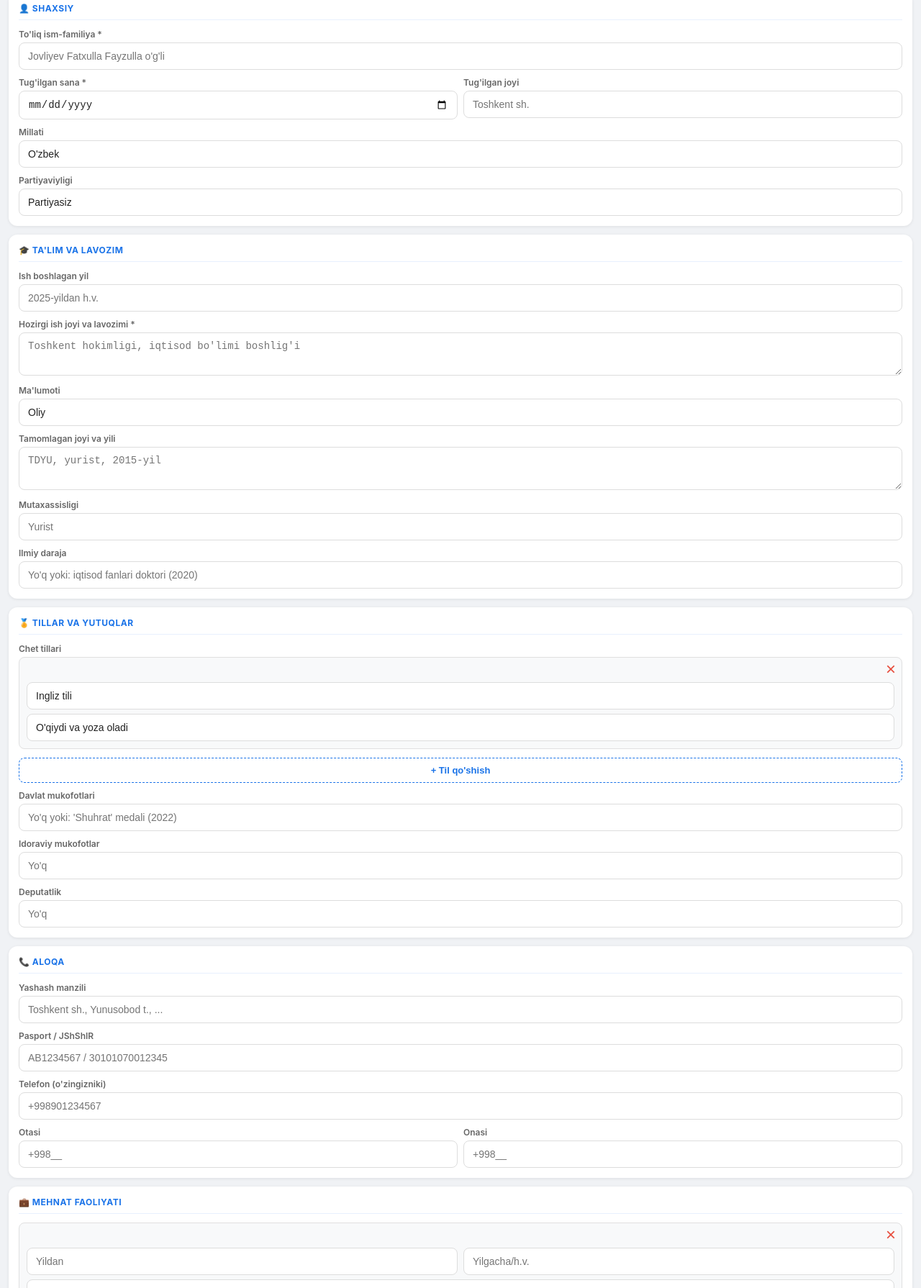
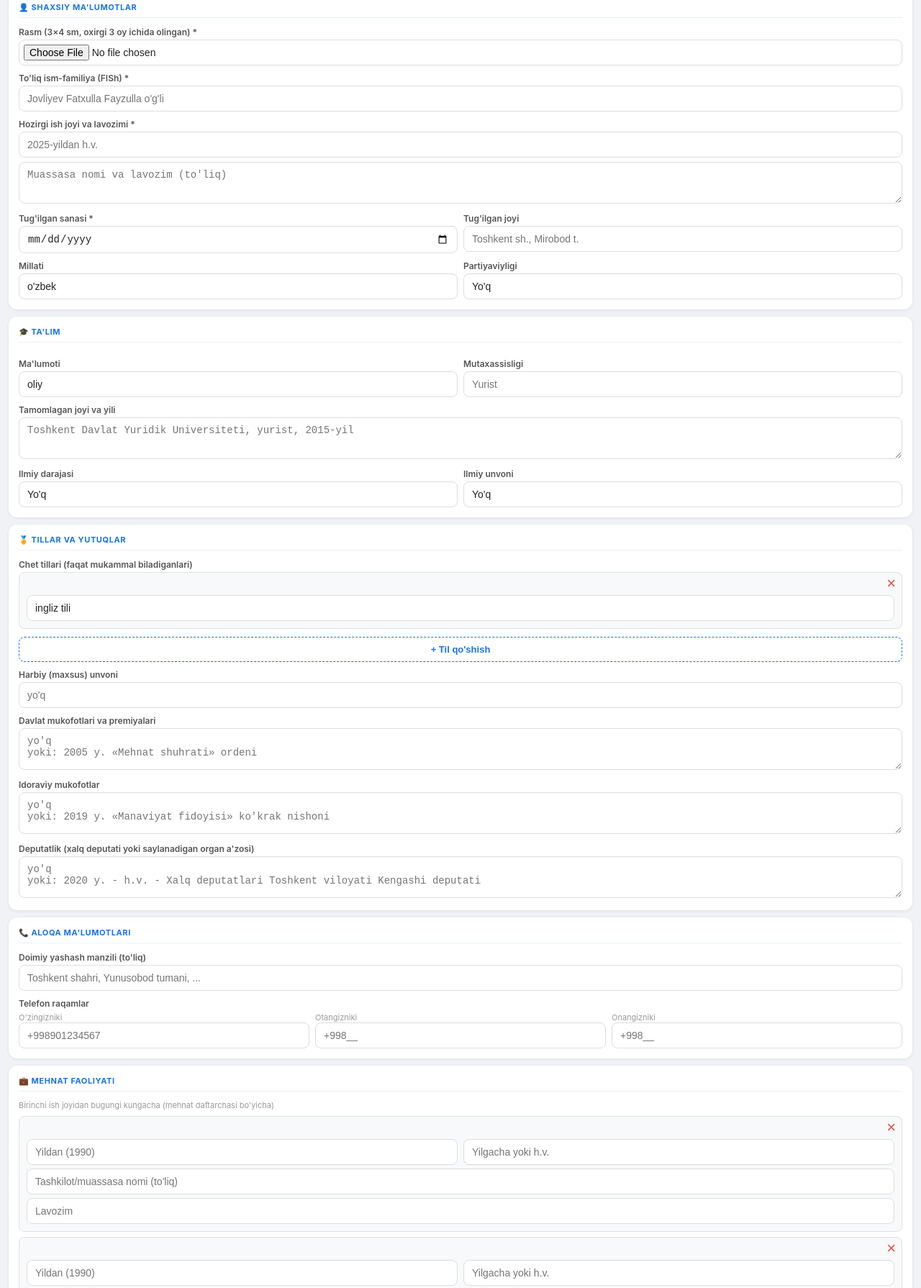
Before and after one commit to worldwiserme-crypto/obektivka-miniapp, a plain HTML site: page index.html in a window 1280 px wide. Shown: the part 67-1857 px from the top of the page at 72% size. Drawn offline with Linux system fonts and the light colour scheme.

Commit message:
Update index.html for localization and styling

```diff
--- a/index.html
+++ b/index.html
@@ -3,106 +3,182 @@
 <head>
 <meta charset="UTF-8">
 <meta name="viewport" content="width=device-width, initial-scale=1.0, maximum-scale=1.0">
-<title>Obektivka</title>
+<title>Ma'lumotnoma</title>
 <script src="https://telegram.org/js/telegram-web-app.js"></script>
 <style>
 *{box-sizing:border-box;margin:0;padding:0}
 body{font-family:-apple-system,sans-serif;background:#f0f2f5;color:#222;padding:12px 12px 40px;font-size:14px}
-h2{text-align:center;margin:8px 0 16px;font-size:18px;color:#1a73e8}
-.card{background:#fff;border-radius:12px;padding:14px;margin-bottom:12px;box-shadow:0 1px 4px rgba(0,0,0,.08)}
-.card h3{font-size:12px;color:#1a73e8;text-transform:uppercase;letter-spacing:.5px;margin-bottom:12px;padding-bottom:8px;border-bottom:1px solid #e8f0fe}
-label{display:block;font-weight:600;font-size:12px;color:#666;margin:10px 0 4px}
-input,select,textarea{width:100%;padding:10px 12px;border:1.5px solid #ddd;border-radius:8px;font-size:14px;background:#fff;color:#222;-webkit-appearance:none;appearance:none;outline:none}
+h2{text-align:center;margin:8px 0 16px;font-size:17px;color:#1a73e8}
+.card{background:#fff;border-radius:12px;padding:14px;margin-bottom:10px;box-shadow:0 1px 4px rgba(0,0,0,.08)}
+.card h3{font-size:11px;color:#1a73e8;text-transform:uppercase;letter-spacing:.6px;margin-bottom:12px;padding-bottom:7px;border-bottom:1px solid #e8f0fe}
+label{display:block;font-weight:600;font-size:12px;color:#555;margin:10px 0 3px}
+input,select,textarea{width:100%;padding:9px 11px;border:1.5px solid #ddd;border-radius:8px;font-size:14px;background:#fff;color:#222;-webkit-appearance:none;appearance:none;outline:none}
 input:focus,select:focus,textarea:focus{border-color:#1a73e8}
-textarea{min-height:60px;resize:vertical}
+textarea{min-height:58px;resize:vertical}
 .row{display:flex;gap:8px}
 .row>*{flex:1;min-width:0}
-.item{background:#f8f9fa;border:1px solid #e0e0e0;border-radius:8px;padding:28px 10px 10px;margin-bottom:8px;position:relative}
-.del{position:absolute;top:4px;right:8px;background:none;border:none;color:#e74c3c;font-size:24px;cursor:pointer;line-height:1;padding:0}
-.item input,.item select{margin-top:6px}
+.item{background:#f8f9fa;border:1px solid #e0e0e0;border-radius:8px;padding:26px 10px 10px;margin-bottom:7px;position:relative}
+.del{position:absolute;top:4px;right:8px;background:none;border:none;color:#e74c3c;font-size:22px;cursor:pointer;line-height:1;padding:0}
+.item input,.item select,.item textarea{margin-top:5px}
 .add{width:100%;padding:9px;background:none;border:1.5px dashed #1a73e8;border-radius:8px;color:#1a73e8;font-size:13px;font-weight:600;cursor:pointer;margin-top:4px}
-.btn{width:100%;padding:15px;background:#27ae60;color:#fff;border:none;border-radius:12px;font-size:16px;font-weight:700;cursor:pointer;margin-top:8px}
+.btn{width:100%;padding:15px;background:#27ae60;color:#fff;border:none;border-radius:12px;font-size:16px;font-weight:700;cursor:pointer;margin-top:10px}
 .btn:disabled{background:#aaa}
+.hint{font-size:11px;color:#999;margin-top:2px}
 </style>
 </head>
 <body>
-<h2>📋 Obektivka</h2>
+<h2>📋 Ma'lumotnoma to'ldirish</h2>
 
+<!-- 1. SHAXSIY -->
 <div class="card">
-  <h3>👤 Shaxsiy</h3>
-  <label>To'liq ism-familiya *</label>
+  <h3>👤 Shaxsiy ma'lumotlar</h3>
+
+  <label>Rasm (3×4 sm, oxirgi 3 oy ichida olingan) *</label>
+  <input type="file" id="photo" accept="image/*" style="padding:6px">
+  <div id="photoPreview" style="margin-top:6px;display:none">
+    <img id="photoImg" style="width:80px;height:107px;object-fit:cover;border:1px solid #ddd;border-radius:4px">
+  </div>
+
+  <label>To'liq ism-familiya (FISh) *</label>
   <input type="text" id="fullname" placeholder="Jovliyev Fatxulla Fayzulla o'g'li">
+
+  <label>Hozirgi ish joyi va lavozimi *</label>
+  <input type="text" id="job_year" placeholder="2025-yildan h.v." style="margin-bottom:6px">
+  <textarea id="current_job" placeholder="Muassasa nomi va lavozim (to'liq)"></textarea>
+
   <div class="row">
-    <div><label>Tug'ilgan sana *</label><input type="date" id="birthdate"></div>
-    <div><label>Tug'ilgan joyi</label><input type="text" id="birthplace" placeholder="Toshkent sh."></div>
+    <div>
+      <label>Tug'ilgan sanasi *</label>
+      <input type="date" id="birthdate">
+    </div>
+    <div>
+      <label>Tug'ilgan joyi</label>
+      <input type="text" id="birthplace" placeholder="Toshkent sh., Mirobod t.">
+    </div>
   </div>
-  <label>Millati</label>
-  <input type="text" id="nationality" value="O'zbek">
-  <label>Partiyaviyligi</label>
-  <select id="party">
-    <option>Partiyasiz</option>
-    <option>O'zbekiston Liberal-Demokratik Partiyasi (O'zLiDeP)</option>
-    <option>Milliy Tiklanish Demokratik Partiyasi (MTDP)</option>
-    <option>Xalq Demokratik Partiyasi (XDP)</option>
-    <option>Adolat Sotsiyal-Demokratik Partiyasi</option>
-    <option>Ekologik Partiya</option>
-  </select>
-</div>
 
-<div class="card">
-  <h3>🎓 Ta'lim va Lavozim</h3>
-  <label>Ish boshlagan yil</label>
-  <input type="text" id="job_year" placeholder="2025-yildan h.v.">
-  <label>Hozirgi ish joyi va lavozimi *</label>
-  <textarea id="current_job" placeholder="Toshkent hokimligi, iqtisod bo'limi boshlig'i"></textarea>
-  <label>Ma'lumoti</label>
-  <select id="edu_level">
-    <option>Oliy</option><option>Magistratura</option>
-    <option>O'rta maxsus</option><option>O'rta</option>
-  </select>
-  <label>Tamomlagan joyi va yili</label>
-  <textarea id="university" placeholder="TDYU, yurist, 2015-yil"></textarea>
-  <label>Mutaxassisligi</label>
-  <input type="text" id="speciality" placeholder="Yurist">
-  <label>Ilmiy daraja</label>
-  <input type="text" id="science" placeholder="Yo'q yoki: iqtisod fanlari doktori (2020)">
-</div>
-
-<div class="card">
-  <h3>🏅 Tillar va Yutuqlar</h3>
-  <label>Chet tillari</label>
-  <div id="langList"></div>
-  <button class="add" id="addLang">+ Til qo'shish</button>
-  <label>Davlat mukofotlari</label>
-  <input type="text" id="awards" placeholder="Yo'q yoki: 'Shuhrat' medali (2022)">
-  <label>Idoraviy mukofotlar</label>
-  <input type="text" id="dept_awards" placeholder="Yo'q">
-  <label>Deputatlik</label>
-  <input type="text" id="deputy" placeholder="Yo'q">
-</div>
-
-<div class="card">
-  <h3>📞 Aloqa</h3>
-  <label>Yashash manzili</label>
-  <input type="text" id="address" placeholder="Toshkent sh., Yunusobod t., ...">
-  <label>Pasport / JShShIR</label>
-  <input type="text" id="passport" placeholder="AB1234567 / 30101070012345">
-  <label>Telefon (o'zingizniki)</label>
-  <input type="tel" id="phone_me" placeholder="+998901234567">
   <div class="row">
-    <div><label>Otasi</label><input type="tel" id="phone_father" placeholder="+998__"></div>
-    <div><label>Onasi</label><input type="tel" id="phone_mother" placeholder="+998__"></div>
+    <div>
+      <label>Millati</label>
+      <input type="text" id="nationality" value="o'zbek">
+    </div>
+    <div>
+      <label>Partiyaviyligi</label>
+      <select id="party">
+        <option value="yo'q">Yo'q</option>
+        <option>O'zLiDeP</option>
+        <option>MTDP</option>
+        <option>XDP</option>
+        <option>Adolat</option>
+        <option>Ekologik partiya</option>
+      </select>
+    </div>
   </div>
 </div>
 
+<!-- 2. TA'LIM -->
+<div class="card">
+  <h3>🎓 Ta'lim</h3>
+
+  <div class="row">
+    <div>
+      <label>Ma'lumoti</label>
+      <select id="edu_level">
+        <option>oliy</option>
+        <option>magistratura</option>
+        <option>o'rta maxsus</option>
+        <option>o'rta</option>
+      </select>
+    </div>
+    <div>
+      <label>Mutaxassisligi</label>
+      <input type="text" id="speciality" placeholder="Yurist">
+    </div>
+  </div>
+
+  <label>Tamomlagan joyi va yili</label>
+  <textarea id="university" placeholder="Toshkent Davlat Yuridik Universiteti, yurist, 2015-yil"></textarea>
+
+  <div class="row">
+    <div>
+      <label>Ilmiy darajasi</label>
+      <select id="science_degree">
+        <option value="yo'q">Yo'q</option>
+        <option>Falsafa doktori (PhD)</option>
+        <option>Fan doktori (DSc)</option>
+        <option>Fan nomzodi</option>
+        <option>Magistr</option>
+      </select>
+    </div>
+    <div>
+      <label>Ilmiy unvoni</label>
+      <select id="science_title">
+        <option value="yo'q">Yo'q</option>
+        <option>Professor</option>
+        <option>Dotsent</option>
+        <option>Katta ilmiy xodim (dotsent unvoniga tenglashtirilgan)</option>
+      </select>
+    </div>
+  </div>
+</div>
+
+<!-- 3. TILLAR VA YUTUQLAR -->
+<div class="card">
+  <h3>🏅 Tillar va Yutuqlar</h3>
+
+  <label>Chet tillari (faqat mukammal biladiganlari)</label>
+  <div id="langList"></div>
+  <button class="add" id="addLang">+ Til qo'shish</button>
+
+  <label>Harbiy (maxsus) unvoni</label>
+  <input type="text" id="military_rank" placeholder="yo'q">
+
+  <label>Davlat mukofotlari va premiyalari</label>
+  <textarea id="awards" placeholder="yo'q&#10;yoki: 2005 y. «Mehnat shuhrati» ordeni"></textarea>
+
+  <label>Idoraviy mukofotlar</label>
+  <textarea id="dept_awards" placeholder="yo'q&#10;yoki: 2019 y. «Manaviyat fidoyisi» ko'krak nishoni"></textarea>
+
+  <label>Deputatlik (xalq deputati yoki saylanadigan organ a'zosi)</label>
+  <textarea id="deputy" placeholder="yo'q&#10;yoki: 2020 y. - h.v. - Xalq deputatlari Toshkent viloyati Kengashi deputati"></textarea>
+</div>
+
+<!-- 4. ALOQA -->
+<div class="card">
+  <h3>📞 Aloqa ma'lumotlari</h3>
+
+  <label>Doimiy yashash manzili (to'liq)</label>
+  <input type="text" id="address" placeholder="Toshkent shahri, Yunusobod tumani, ...">
+
+  <label>Telefon raqamlar</label>
+  <div class="row">
+    <div>
+      <p class="hint">O'zingizniki</p>
+      <input type="tel" id="phone_me" placeholder="+998901234567">
+    </div>
+    <div>
+      <p class="hint">Otangizniki</p>
+      <input type="tel" id="phone_father" placeholder="+998__">
+    </div>
+    <div>
+      <p class="hint">Onangizniki</p>
+      <input type="tel" id="phone_mother" placeholder="+998__">
+    </div>
+  </div>
+</div>
+
+<!-- 5. MEHNAT FAOLIYATI -->
 <div class="card">
   <h3>💼 Mehnat faoliyati</h3>
+  <p class="hint" style="margin-bottom:8px">Birinchi ish joyidan bugungi kungacha (mehnat daftarchasi bo'yicha)</p>
   <div id="workList"></div>
   <button class="add" id="addWork">+ Ish joyi qo'shish</button>
 </div>
 
+<!-- 6. QARINDOSHLAR -->
 <div class="card">
-  <h3>👨‍👩‍👧 Qarindoshlar</h3>
+  <h3>👨‍👩‍👧 Yaqin qarindoshlar</h3>
+  <p class="hint" style="margin-bottom:8px">Ota, ona, aka-ukalar, opa-singillar, turmush o'rtog'i, farzandlar, qaynota-qaynona</p>
   <div id="relList"></div>
   <button class="add" id="addRel">+ Qarindosh qo'shish</button>
 </div>
@@ -110,135 +186,165 @@ textarea{min-height:60px;resize:vertical}
 <button class="btn" id="submitBtn">📤 Yuborish</button>
 
 <script>
-// bot.py tomonidan to'ldiriladi
 var TG_ID = "__TG_ID__";
+var photoBase64 = "";
+
+document.getElementById("photo").onchange = function(e){
+  var file = e.target.files[0];
+  if(!file) return;
+  var reader = new FileReader();
+  reader.onload = function(ev){
+    photoBase64 = ev.target.result;
+    document.getElementById("photoImg").src = ev.target.result;
+    document.getElementById("photoPreview").style.display = "block";
+  };
+  reader.readAsDataURL(file);
+};
 
 if(window.Telegram && window.Telegram.WebApp){
   window.Telegram.WebApp.ready();
   window.Telegram.WebApp.expand();
 }
 
-function addLang(){
-  var d=document.createElement("div");
-  d.className="item";
-  d.innerHTML='<button class="del" type="button">×</button>'
-    +'<select><option>Ingliz tili</option><option>Rus tili</option>'
-    +'<option>Nemis tili</option><option>Fransuz tili</option>'
-    +'<option>Arab tili</option><option>Turk tili</option><option>Boshqa</option></select>'
-    +'<select style="margin-top:6px"><option>O\'qiydi va yoza oladi</option>'
-    +'<option>So\'zlashuv darajasida</option><option>Erkin egallagan</option></select>';
-  d.querySelector(".del").onclick=function(){d.remove()};
+// Til qo'shish
+document.getElementById("addLang").onclick = function(){
+  var d = document.createElement("div");
+  d.className = "item";
+  d.innerHTML = '<button class="del" type="button">×</button>'
+    + '<select><option>ingliz tili</option><option>rus tili</option>'
+    + '<option>nemis tili</option><option>fransuz tili</option>'
+    + '<option>arab tili</option><option>turk tili</option>'
+    + '<option>xitoy tili</option><option>ispan tili</option></select>';
+  d.querySelector(".del").onclick = function(){ d.remove(); };
   document.getElementById("langList").appendChild(d);
-}
+};
 
-function addWork(){
-  var d=document.createElement("div");
-  d.className="item";
-  d.innerHTML='<button class="del" type="button">×</button>'
-    +'<div class="row"><input type="text" placeholder="Yildan"><input type="text" placeholder="Yilgacha/h.v."></div>'
-    +'<input type="text" placeholder="Muassasa nomi">'
-    +'<input type="text" placeholder="Lavozim">';
-  d.querySelector(".del").onclick=function(){d.remove()};
+// Ish joyi qo'shish
+document.getElementById("addWork").onclick = function(){
+  var d = document.createElement("div");
+  d.className = "item";
+  d.innerHTML = '<button class="del" type="button">×</button>'
+    + '<div class="row">'
+    + '<input type="text" placeholder="Yildan (1990)">'
+    + '<input type="text" placeholder="Yilgacha yoki h.v.">'
+    + '</div>'
+    + '<input type="text" placeholder="Tashkilot/muassasa nomi (to\'liq)">'
+    + '<input type="text" placeholder="Lavozim">';
+  d.querySelector(".del").onclick = function(){ d.remove(); };
   document.getElementById("workList").appendChild(d);
-}
+};
 
-var RELS=["Otasi","Onasi","Turmush o'rtog'i","Xotini","O'g'li","Qizi","Akasi","Ukasi","Opasi","Singlisi","Qaynotasi","Qaynonasi","Boshqa"];
-function addRel(){
-  var opts=RELS.map(function(r){return'<option>'+r+'</option>'}).join('');
-  var d=document.createElement("div");
-  d.className="item";
-  d.innerHTML='<button class="del" type="button">×</button>'
-    +'<select>'+opts+'</select>'
-    +'<input type="text" placeholder="F.I.Sh va tug\'ilgan yili">'
-    +'<input type="text" placeholder="Tug\'ilgan joyi">'
-    +'<input type="text" placeholder="Ish joyi va lavozimi">'
-    +'<input type="text" placeholder="Yashash manzili">';
-  d.querySelector(".del").onclick=function(){d.remove()};
+// Qarindosh qo'shish
+var RELS = ["Otasi","Onasi","Turmush o'rtog'i","Xotini","O'g'li","Qizi",
+            "Akasi","Ukasi","Opasi","Singlisi","Qaynotasi","Qaynonasi","Boshqa"];
+
+document.getElementById("addRel").onclick = function(){
+  var opts = RELS.map(function(r){ return '<option>'+r+'</option>'; }).join('');
+  var d = document.createElement("div");
+  d.className = "item";
+  d.innerHTML = '<button class="del" type="button">×</button>'
+    + '<select>' + opts + '</select>'
+    + '<input type="text" placeholder="Familiyasi, ismi va otasining ismi">'
+    + '<input type="text" placeholder="Tug\'ilgan yili va joyi (1980 yil, Toshkent sh.)">'
+    + '<textarea placeholder="Ish joyi va lavozimi (to\'liq). Pensiyada bo\'lsa — oldingi lavozimi. Vafot etgan bo\'lsa — vafot etgan yili va lavozimi">'
+    + '</textarea>'
+    + '<input type="text" placeholder="Turar joyi (viloyat, tuman, ko\'cha to\'liq)">';
+  d.querySelector(".del").onclick = function(){ d.remove(); };
   document.getElementById("relList").appendChild(d);
-}
+};
 
-document.getElementById("addLang").onclick=addLang;
-document.getElementById("addWork").onclick=addWork;
-document.getElementById("addRel").onclick=addRel;
+// Default qatorlar
+document.getElementById("addLang").onclick.call();
+document.getElementById("addWork").onclick.call();
+document.getElementById("addWork").onclick.call();
+document.getElementById("addWork").onclick.call();
+document.getElementById("addRel").onclick.call();
+document.getElementById("addRel").onclick.call();
+document.getElementById("addRel").onclick.call();
 
-// Default
-addLang(); addWork(); addWork(); addRel(); addRel();
+// Yuborish
+document.getElementById("submitBtn").onclick = async function(){
+  var fullname = document.getElementById("fullname").value.trim();
+  if(!fullname){ alert("Ism-familiyani kiriting!"); return; }
+  if(!document.getElementById("birthdate").value){ alert("Tug'ilgan sanani kiriting!"); return; }
+  if(!document.getElementById("current_job").value.trim()){ alert("Ish joyini kiriting!"); return; }
 
-document.getElementById("submitBtn").onclick=async function(){
-  var fullname=document.getElementById("fullname").value.trim();
-  if(!fullname){alert("Ism-familiyani kiriting!");return;}
-  if(!document.getElementById("birthdate").value){alert("Tug'ilgan sanani kiriting!");return;}
-  if(!document.getElementById("current_job").value.trim()){alert("Ish joyini kiriting!");return;}
+  var btn = document.getElementById("submitBtn");
+  btn.textContent = "⏳ Yuborilmoqda...";
+  btn.disabled = true;
 
-  var btn=document.getElementById("submitBtn");
-  btn.textContent="⏳ Yuborilmoqda...";
-  btn.disabled=true;
-
-  var langs=[].slice.call(document.querySelectorAll("#langList .item")).map(function(d){
-    var s=d.querySelectorAll("select");
-    return s[0].value+" — "+s[1].value;
+  var langs = [].slice.call(document.querySelectorAll("#langList .item")).map(function(d){
+    return d.querySelector("select").value;
   });
 
-  var works=[].slice.call(document.querySelectorAll("#workList .item")).map(function(d){
-    var ins=d.querySelectorAll("input");
-    return{from:ins[0].value,to:ins[1].value,org:ins[2].value,pos:ins[3].value};
+  var works = [].slice.call(document.querySelectorAll("#workList .item")).map(function(d){
+    var ins = d.querySelectorAll("input");
+    return { from: ins[0].value, to: ins[1].value, org: ins[2].value, pos: ins[3].value };
   });
 
-  var rels=[].slice.call(document.querySelectorAll("#relList .item")).map(function(d){
-    var sel=d.querySelector("select").value;
-    var ins=d.querySelectorAll("input");
-    return{rel:sel,fio:ins[0].value,birth:ins[1].value,job:ins[2].value,addr:ins[3].value};
+  var rels = [].slice.call(document.querySelectorAll("#relList .item")).map(function(d){
+    var ins = d.querySelectorAll("input, textarea");
+    return {
+      rel:   d.querySelector("select").value,
+      fio:   ins[0].value,
+      birth: ins[1].value,
+      job:   ins[2].value,
+      addr:  ins[3].value
+    };
   });
 
-  var payload={
-    fullname:fullname,
-    birthdate:document.getElementById("birthdate").value,
-    birthplace:document.getElementById("birthplace").value,
-    nationality:document.getElementById("nationality").value||"O'zbek",
-    party:document.getElementById("party").value,
-    job_year:document.getElementById("job_year").value,
-    current_job:document.getElementById("current_job").value,
-    edu_level:document.getElementById("edu_level").value,
-    university:document.getElementById("university").value,
-    speciality:document.getElementById("speciality").value,
-    science_degree:document.getElementById("science").value||"Yo'q",
-    science_title:document.getElementById("science").value||"Yo'q",
-    langs:langs,
-    awards:document.getElementById("awards").value||"Yo'q",
-    departmental_awards:document.getElementById("dept_awards").value||"Yo'q",
-    deputy:document.getElementById("deputy").value||"Yo'q",
-    address:document.getElementById("address").value,
-    passport:document.getElementById("passport").value,
-    phones:{
-      me:document.getElementById("phone_me").value,
-      father:document.getElementById("phone_father").value,
-      mother:document.getElementById("phone_mother").value
+  var payload = {
+    photo_base64:        photoBase64,
+    fullname:            fullname,
+    birthdate:           document.getElementById("birthdate").value,
+    birthplace:          document.getElementById("birthplace").value,
+    nationality:         document.getElementById("nationality").value || "o'zbek",
+    party:               document.getElementById("party").value,
+    job_year:            document.getElementById("job_year").value,
+    current_job:         document.getElementById("current_job").value,
+    edu_level:           document.getElementById("edu_level").value,
+    university:          document.getElementById("university").value,
+    speciality:          document.getElementById("speciality").value,
+    science_degree:      document.getElementById("science_degree").value || "yo'q",
+    science_title:       document.getElementById("science_title").value || "yo'q",
+    military_rank:       document.getElementById("military_rank").value || "yo'q",
+    langs:               langs,
+    awards:              document.getElementById("awards").value || "yo'q",
+    departmental_awards: document.getElementById("dept_awards").value || "yo'q",
+    deputy:              document.getElementById("deputy").value || "yo'q",
+    address:             document.getElementById("address").value,
+    phones: {
+      me:     document.getElementById("phone_me").value,
+      father: document.getElementById("phone_father").value,
+      mother: document.getElementById("phone_mother").value
     },
-    work_history:works,
-    relatives:rels
+    work_history: works,
+    relatives:    rels
   };
 
-  try{
-    var res=await fetch("/submit",{
-      method:"POST",
-      headers:{"Content-Type":"application/json"},
-      body:JSON.stringify({tg_id:TG_ID,data:payload})
+  try {
+    var res = await fetch("/submit", {
+      method: "POST",
+      headers: { "Content-Type": "application/json" },
+      body: JSON.stringify({ tg_id: TG_ID, data: payload })
     });
-    var result=await res.json();
+    var result = await res.json();
     if(result.ok){
-      document.body.innerHTML='<div style="text-align:center;padding:80px 20px">'
-        +'<div style="font-size:64px">✅</div>'
-        +'<h2 style="margin-top:16px;color:#27ae60">Yuborildi!</h2>'
-        +'<p style="margin-top:12px;color:#555">Telegram ga qayting — hujjat keladi.</p></div>';
-    }else{
-      btn.textContent="📤 Yuborish";
-      btn.disabled=false;
-      alert("Xatolik: "+(result.error||"Qayta urining"));
+      document.body.innerHTML =
+        '<div style="text-align:center;padding:80px 20px">'
+        + '<div style="font-size:60px">✅</div>'
+        + '<h2 style="margin-top:16px;color:#27ae60;font-size:20px">Yuborildi!</h2>'
+        + '<p style="margin-top:12px;color:#555;font-size:15px">Telegram ga qayting —<br>hujjat keladi.</p>'
+        + '</div>';
+    } else {
+      btn.textContent = "📤 Yuborish";
+      btn.disabled = false;
+      alert("Xatolik: " + (result.error || "Qayta urining"));
     }
-  }catch(e){
-    btn.textContent="📤 Yuborish";
-    btn.disabled=false;
-    alert("Xato: "+e.message);
+  } catch(e) {
+    btn.textContent = "📤 Yuborish";
+    btn.disabled = false;
+    alert("Xato: " + e.message);
   }
 };
 </script>
```
